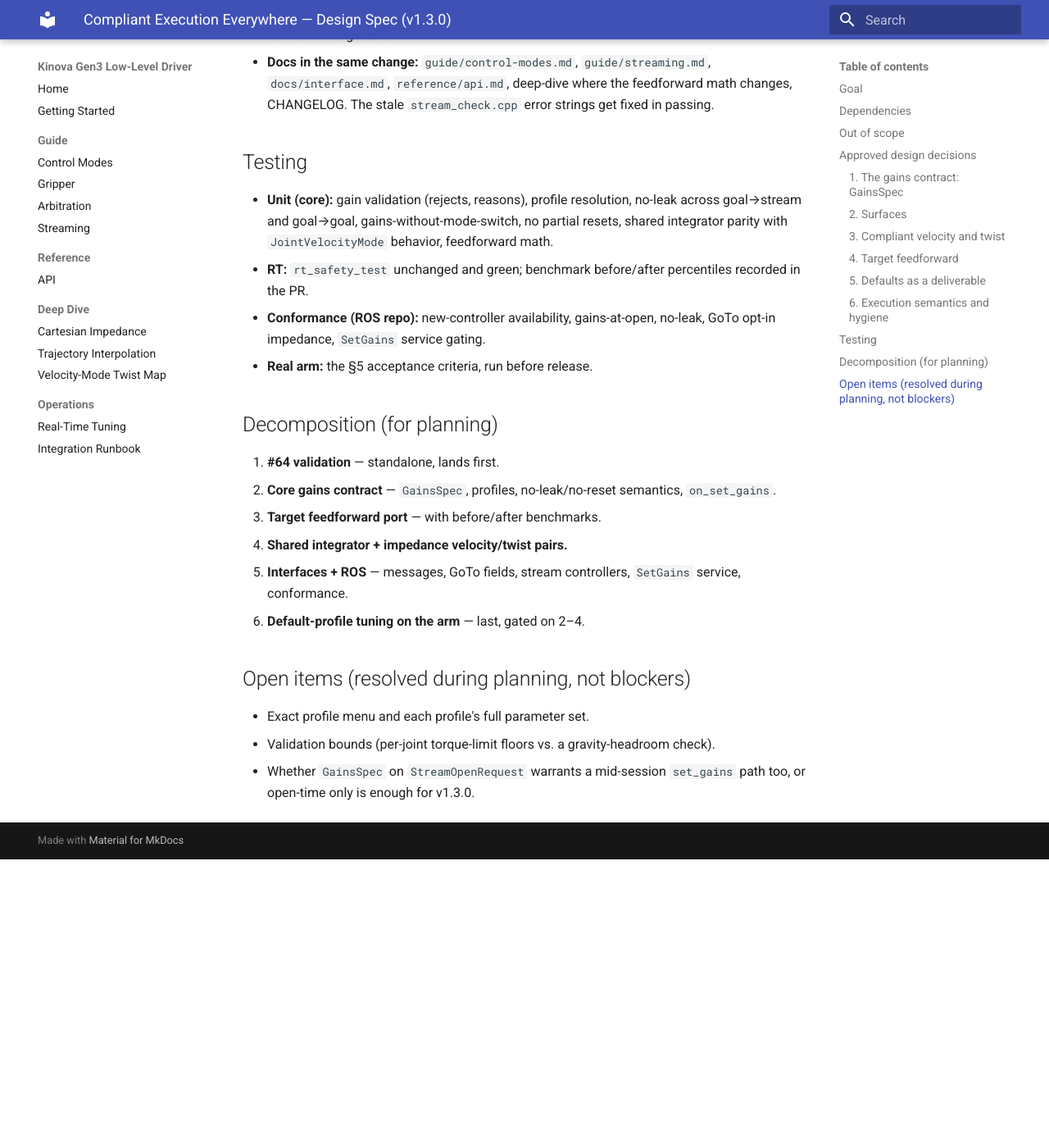
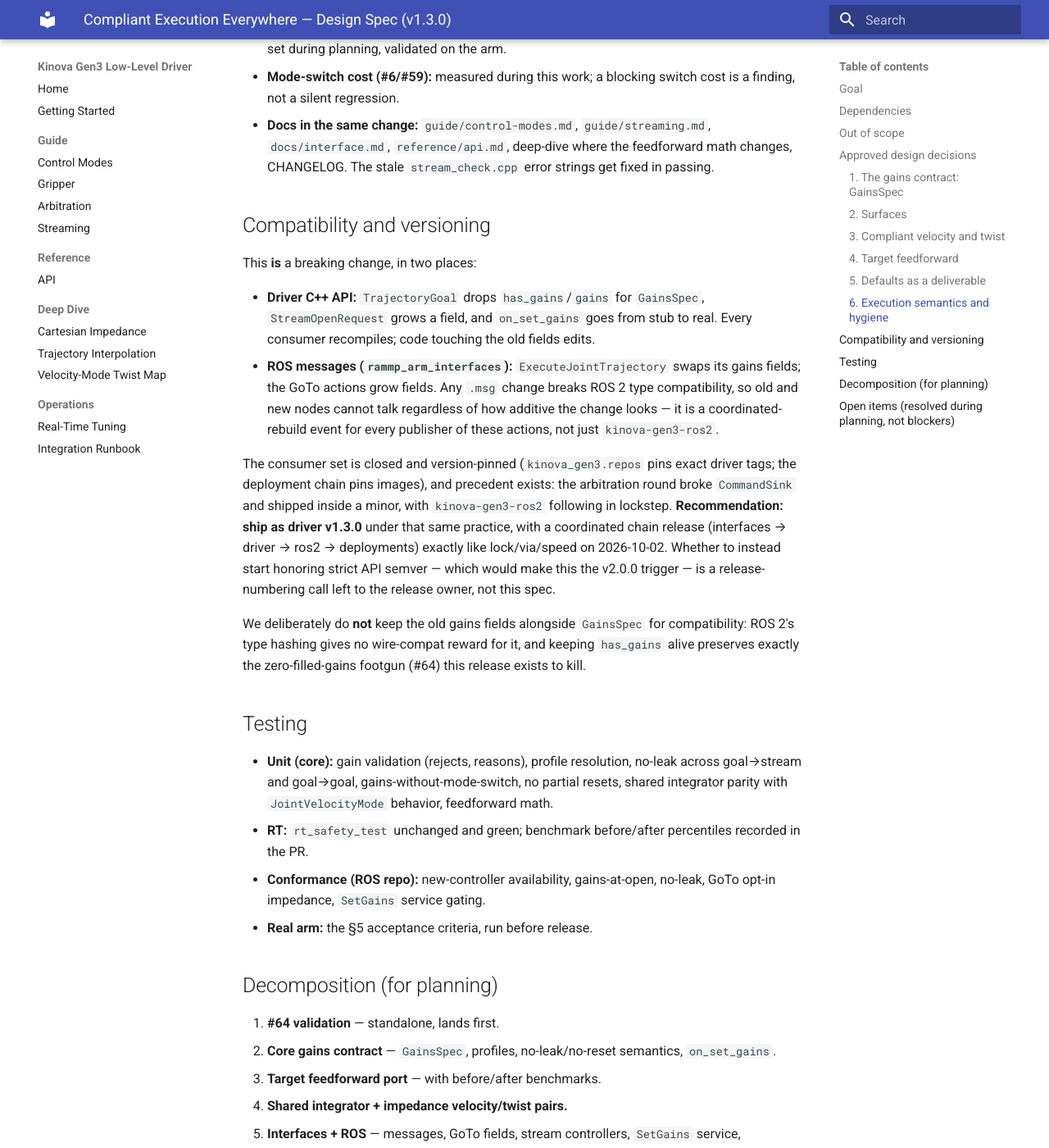
Before and after one commit to rammp-org/kinova-gen3-driver, an MkDocs documentation site: the page built from docs/superpowers/specs/2026-10-04-compliant-execution-everywhere-design.md, in a window 1280 px wide and 1400 px high, scrolled down 3685 px. Shown: the whole window at 82% size. Built offline with MkDocs 1.6.1 and Material for MkDocs 9.7.7, drawn with Linux system fonts in a browser that asks for light colours; before the commit the page ends 4733 px from its top, so only the background shows below that; some of the changed text lies outside the part shown.

Commit message:
docs(spec): descriptive profile names; compatibility & versioning section
Profiles are soft/medium/stiff — 'default' is a pointer to a profile
(initially medium), never a profile name. New section states the break
honestly: C++ API + ROS message changes, coordinated chain release,
numbering call left to the release owner.

Co-Authored-By: Claude Fable 5 <noreply@anthropic.com>
Claude-Session: https://claude.ai/code/session_01P13RvkPe2sFENYryyvyjki

```diff
--- a/docs/superpowers/specs/2026-10-04-compliant-execution-everywhere-design.md
+++ b/docs/superpowers/specs/2026-10-04-compliant-execution-everywhere-design.md
@@ -48,13 +48,17 @@ impedance, change nothing else, and it works.*
 
 Every command that can run impedance carries one optional `GainsSpec`:
 
-- **A profile name** — `default`, `soft`, `stiff` (exact menu fixed during
-  planning; small). The table lives **in the driver core**, each entry a
-  *complete* `JointImpedanceParams` — not just `{kq, zeta, torque_limit}` but
-  leash, ramp, and ref-speed too. One menu, one meaning, every front-end.
+- **A profile name** — `soft`, `medium`, `stiff` (exact menu fixed during
+  planning; small). **Names describe the gains** — there is no profile named
+  `default`. "Default" is a *pointer* to a profile (initially `medium`), never
+  a profile itself, so a caller reading back the session state always sees
+  which gains they are actually getting. The table lives **in the driver
+  core**, each entry a *complete* `JointImpedanceParams` — not just
+  `{kq, zeta, torque_limit}` but leash, ramp, and ref-speed too. One menu, one
+  meaning, every front-end.
 - **`custom` + raw gains** — the escape hatch for teleop and learned-policy
   clients that genuinely tune. Same validation as everything else.
-- **Absent** — the session default (initially the `default` profile).
+- **Absent** — whatever the session default points at (initially `medium`).
 
 Three core-enforced guarantees:
 
@@ -124,8 +128,8 @@ the feedforward change so the baseline is real. No RT-path allocation, locking,
 
 ### 5. Defaults as a deliverable
 
-The `default` profile is tuned on the real arm and shipped with written
-acceptance criteria:
+The `medium` profile — what the session default ships pointing at — is tuned
+on the real arm and shipped with written acceptance criteria:
 
 - **Hold:** no visible droop or drift holding a commanded posture (the known
   torque-mode droop is the benchmark of what *not* to ship).
@@ -148,6 +152,34 @@ with no gains behaves identically before and after a custom-gains goal.
   `docs/interface.md`, `reference/api.md`, deep-dive where the feedforward
   math changes, CHANGELOG. The stale `stream_check.cpp` error strings get
   fixed in passing.
+
+## Compatibility and versioning
+
+This **is** a breaking change, in two places:
+
+- **Driver C++ API:** `TrajectoryGoal` drops `has_gains`/`gains` for
+  `GainsSpec`, `StreamOpenRequest` grows a field, and `on_set_gains` goes from
+  stub to real. Every consumer recompiles; code touching the old fields edits.
+- **ROS messages (`rammp_arm_interfaces`):** `ExecuteJointTrajectory` swaps
+  its gains fields; the GoTo actions grow fields. Any `.msg` change breaks
+  ROS 2 type compatibility, so old and new nodes cannot talk regardless of
+  how additive the change looks — it is a coordinated-rebuild event for
+  every publisher of these actions, not just `kinova-gen3-ros2`.
+
+The consumer set is closed and version-pinned (`kinova_gen3.repos` pins exact
+driver tags; the deployment chain pins images), and precedent exists: the
+arbitration round broke `CommandSink` and shipped inside a minor, with
+`kinova-gen3-ros2` following in lockstep. **Recommendation: ship as driver
+v1.3.0** under that same practice, with a coordinated chain release
+(interfaces → driver → ros2 → deployments) exactly like lock/via/speed on
+2026-10-02. Whether to instead start honoring strict API semver — which would
+make this the v2.0.0 trigger — is a release-numbering call left to the
+release owner, not this spec.
+
+We deliberately do **not** keep the old gains fields alongside `GainsSpec` for
+compatibility: ROS 2's type hashing gives no wire-compat reward for it, and
+keeping `has_gains` alive preserves exactly the zero-filled-gains footgun
+(#64) this release exists to kill.
 
 ## Testing
 
```
